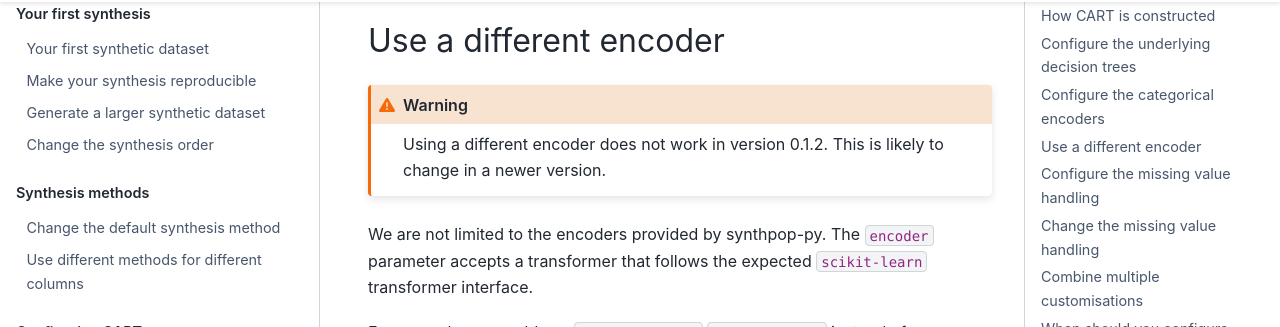
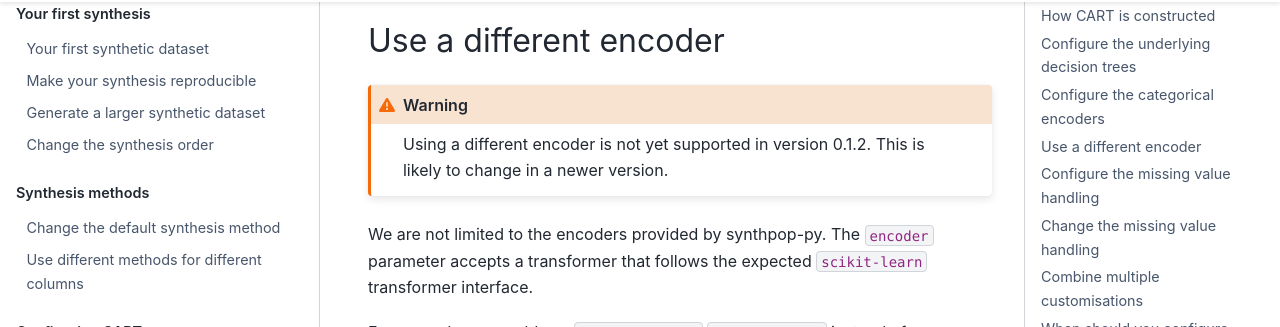
Before and after one commit to duonl/synthpop-py, a Sphinx documentation site: the page built from docs/source/examples/configure_cart_directly.md, in a window 1280 px wide and 900 px high, scrolled down 4815 px. Shown: the part 126-453 px from the top of the window. Built offline with Sphinx 7.4.7 and the PyData theme 0.15.4, drawn with Linux system fonts in a browser that asks for light colours.

Commit message:
make the warning message a little nicer

````diff
--- a/docs/source/examples/configure_cart_directly.md
+++ b/docs/source/examples/configure_cart_directly.md
@@ -142,7 +142,7 @@ For more information about the role of PCA in CART, see {ref}`User Guide 4.1.1:
 
 ## Use a different encoder
 ```{warning}
-Using a different encoder does not work in version 0.1.2. This is likely to change in a newer version.
+Using a different encoder is not yet supported in version 0.1.2. This is likely to change in a newer version.
 ```
 We are not limited to the encoders provided by synthpop-py. The `encoder` parameter accepts a transformer that follows the expected `scikit-learn` transformer interface.
 
````
